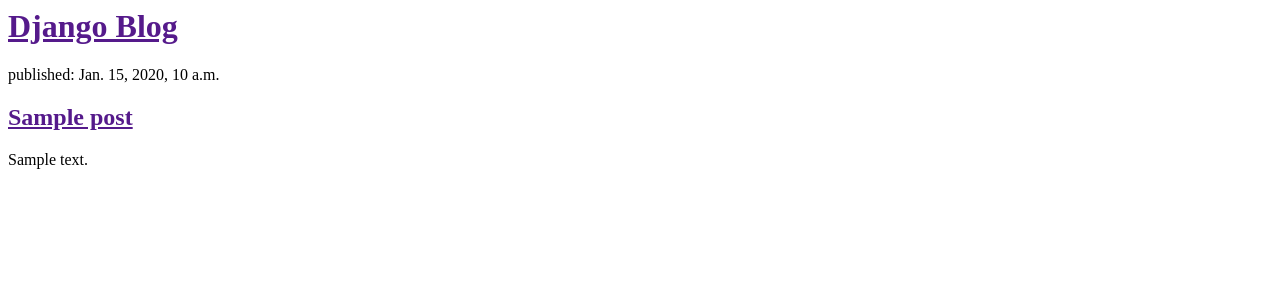
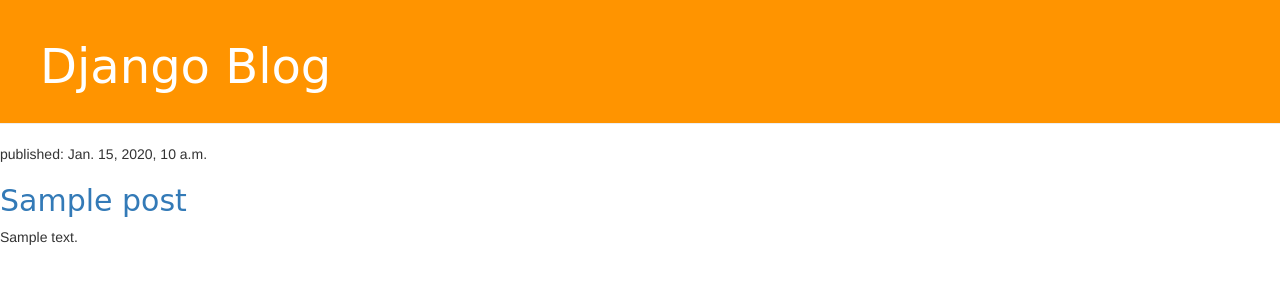
Before and after one commit to eliandropino/django-python-01, a Django app: template blog/templates/blog/post_list.html in a window 1280 px wide. Shown: the top 300 px of the page. Run offline with Django 3.2, Linux system fonts and the light colour scheme; the template is opened without the code that fills it: most values are stand-ins (such as "Sample title", 1, 10 or a date in 2020); some libraries are stand-ins or nearby versions.

Commit message:
criado css

```diff
--- /dev/null
+++ b/blog/static/css/blog.css
@@ -0,0 +1,46 @@
+.page-header {
+    background-color: #ff9400;
+    margin-top: 0;
+    padding: 20px 20px 20px 40px;
+}
+
+.page-header h1, .page-header h1 a, .page-header h1 a:visited, .page-header h1 a:active {
+    color: #ffffff;
+    font-size: 36pt;
+    text-decoration: none;
+}
+
+.content {
+    margin-left: 40px;
+}
+
+h1, h2, h3, h4 {
+    font-family: 'Lobster', cursive;
+}
+
+.date {
+    color: #828282;
+}
+
+.save {
+    float: right;
+}
+
+.post-form textarea, .post-form input {
+    width: 100%;
+}
+
+.top-menu, .top-menu:hover, .top-menu:visited {
+    color: #ffffff;
+    float: right;
+    font-size: 26pt;
+    margin-right: 20px;
+}
+
+.post {
+    margin-bottom: 70px;
+}
+
+.post h1 a, .post h1 a:visited {
+    color: #000000;
+}
--- a/blog/templates/blog/post_list.html
+++ b/blog/templates/blog/post_list.html
@@ -1,17 +1,21 @@
+{% load staticfiles %}
 <html>
     <head>
         <title>Django  blog</title>
+          <link rel="stylesheet" href="//maxcdn.bootstrapcdn.com/bootstrap/3.2.0/css/bootstrap.min.css">
+        <link rel="stylesheet" href="//maxcdn.bootstrapcdn.com/bootstrap/3.2.0/css/bootstrap-theme.min.css">
+        <link rel="stylesheet" href="{% static 'css/blog.css' %}">
     </head>
     <body>
-        <div>
+     <div class="page-header">
             <h1><a href="">Django Blog</a></h1>
         </div>
 {% for post in posts %}
-  <div>
+  <div class="post">
             <p>published: {{ post.published_date }}</p>
             <h2><a href="">{{ post.title }}</a></h2>
             <p> {{ post.text }}</p>
-        </div>
+  </div>
 {% endfor %}
 
 
```
